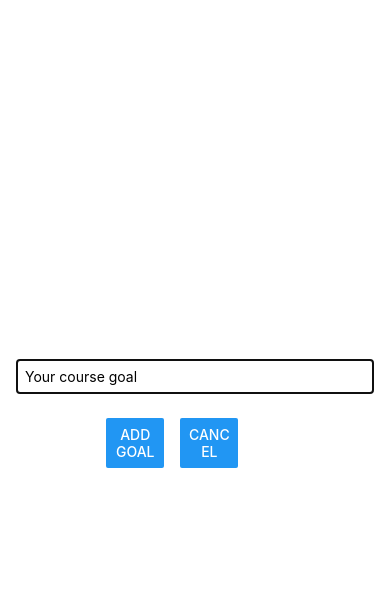
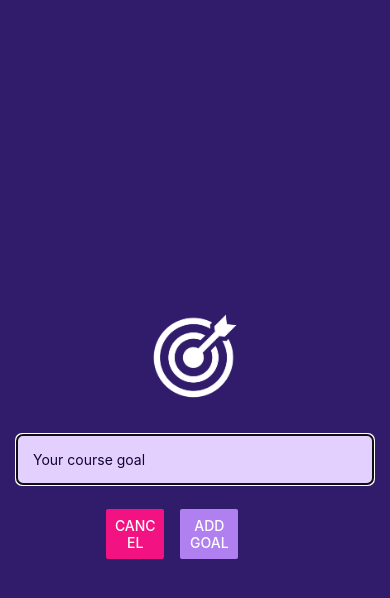
Before and after one commit to periwinkleFTW/react-native-goals-app, a React Native app: screen / in a window 390 px wide. Both pictures are taken after a click on the button "ADD NEW GOAL". Shown: the top 598 px of the page. Built offline with nearby package versions, Linux system fonts and the light colour scheme.

Commit message:
add image to modal

```diff
--- a/App.js
+++ b/App.js
@@ -1,5 +1,6 @@
 import { useState } from "react";
 import { StyleSheet, View, FlatList, Button } from "react-native";
+import { StatusBar } from "expo-status-bar";
 import GoalItem from "./components/GoalItem";
 import GoalInput from "./components/GoalInput";
 
@@ -28,6 +29,8 @@
   }
 
   return (
+    <>
+      <StatusBar style="auto" />
       <View style={styles.appContainer}>
         <Button title="Add New Goal" color="#5e0acc" onPress={startAddGoalHandler} />
         <GoalInput visible={modalIsVisible} onAddGoal={addGoalHandler} onCancel={endAddGoalHandler} />
@@ -43,6 +46,7 @@
           />
         </View>
       </View>
+    </>
   );
 }
 
--- a/app.json
+++ b/app.json
@@ -5,6 +5,7 @@
     "version": "1.0.0",
     "orientation": "portrait",
     "icon": "./assets/icon.png",
+    "backgroundColor": "#e4d0ff",
     "splash": {
       "image": "./assets/splash.png",
       "resizeMode": "contain",
@@ -13,9 +14,7 @@
     "updates": {
       "fallbackToCacheTimeout": 0
     },
-    "assetBundlePatterns": [
-      "**/*"
-    ],
+    "assetBundlePatterns": ["**/*"],
     "ios": {
       "supportsTablet": true
     },
--- a/components/GoalInput.js
+++ b/components/GoalInput.js
@@ -1,5 +1,5 @@
 import { useState } from "react";
-import { View, TextInput, Button, StyleSheet, Modal } from "react-native";
+import { View, TextInput, Button, StyleSheet, Modal, Image } from "react-native";
 
 function GoalInput(props) {
   const [enteredGoalText, setEnteredGoalText] = useState("");
@@ -16,13 +16,14 @@
   return (
     <Modal visible={props.visible} animationType="slide">
       <View style={styles.inputContainer}>
+        <Image style={styles.image} source={require("../assets/images/goal.png")} />
         <TextInput style={styles.textInput} placeholder="Your course goal" onChangeText={goalInputHandler} />
         <View style={styles.buttonContainer}>
           <View style={styles.button}>
-            <Button title="Add goal" onPress={addGoalHandler} />
+            <Button title="Cancel" onPress={props.onCancel} color={"#f31282"} />
           </View>
           <View style={styles.button}>
-            <Button title="Cancel" onPress={props.onCancel} />
+            <Button title="Add goal" onPress={addGoalHandler} color={"#b180f0"} />
           </View>
         </View>
       </View>
@@ -37,18 +38,19 @@
     flex: 1,
     justifyContent: "center",
     alignItems: "center",
-    marginBottom: 24,
     padding: 16,
-    borderBottomWidth: 1,
-    borderBottomColor: "#cccccc",
+    backgroundColor: "#311b6b",
   },
 
   textInput: {
     borderWidth: 1,
-    borderColor: "#cccccc",
+    borderColor: "#e4d0ff",
+    backgroundColor: "#e4d0ff",
+    color: "#120438",
+    borderRadius: 6,
     width: "100%",
     margin: 8,
-    padding: 8,
+    padding: 16,
   },
 
   buttonContainer: {
@@ -59,4 +61,9 @@
     width: "30%",
     marginHorizontal: 8,
   },
+  image: {
+    width: 100,
+    height: 100,
+    margin: 20,
+  },
 });
```
Also changed, not shown: assets/images/goal.png (added). Lines whose indentation alone changed are shown as unchanged.
